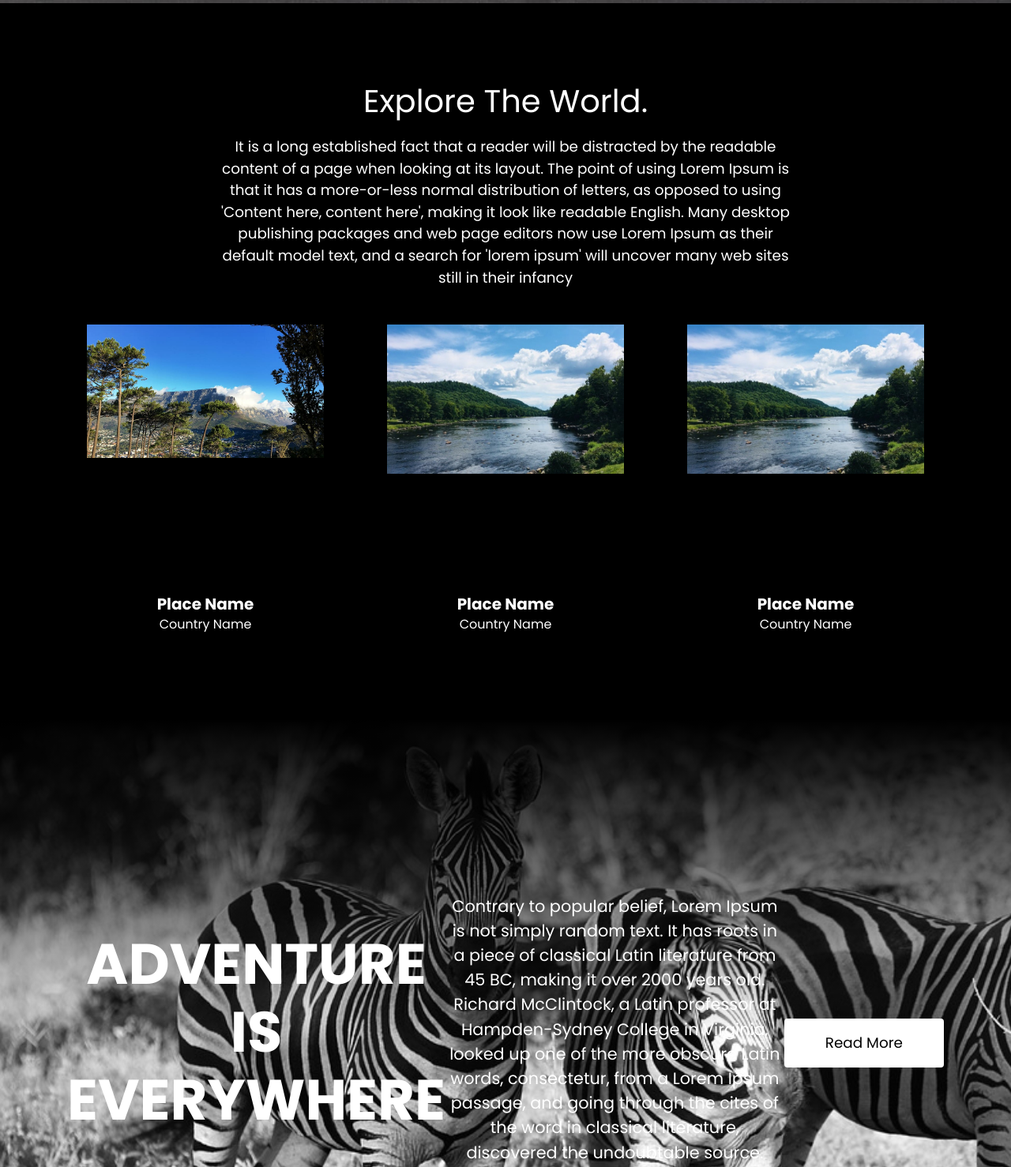
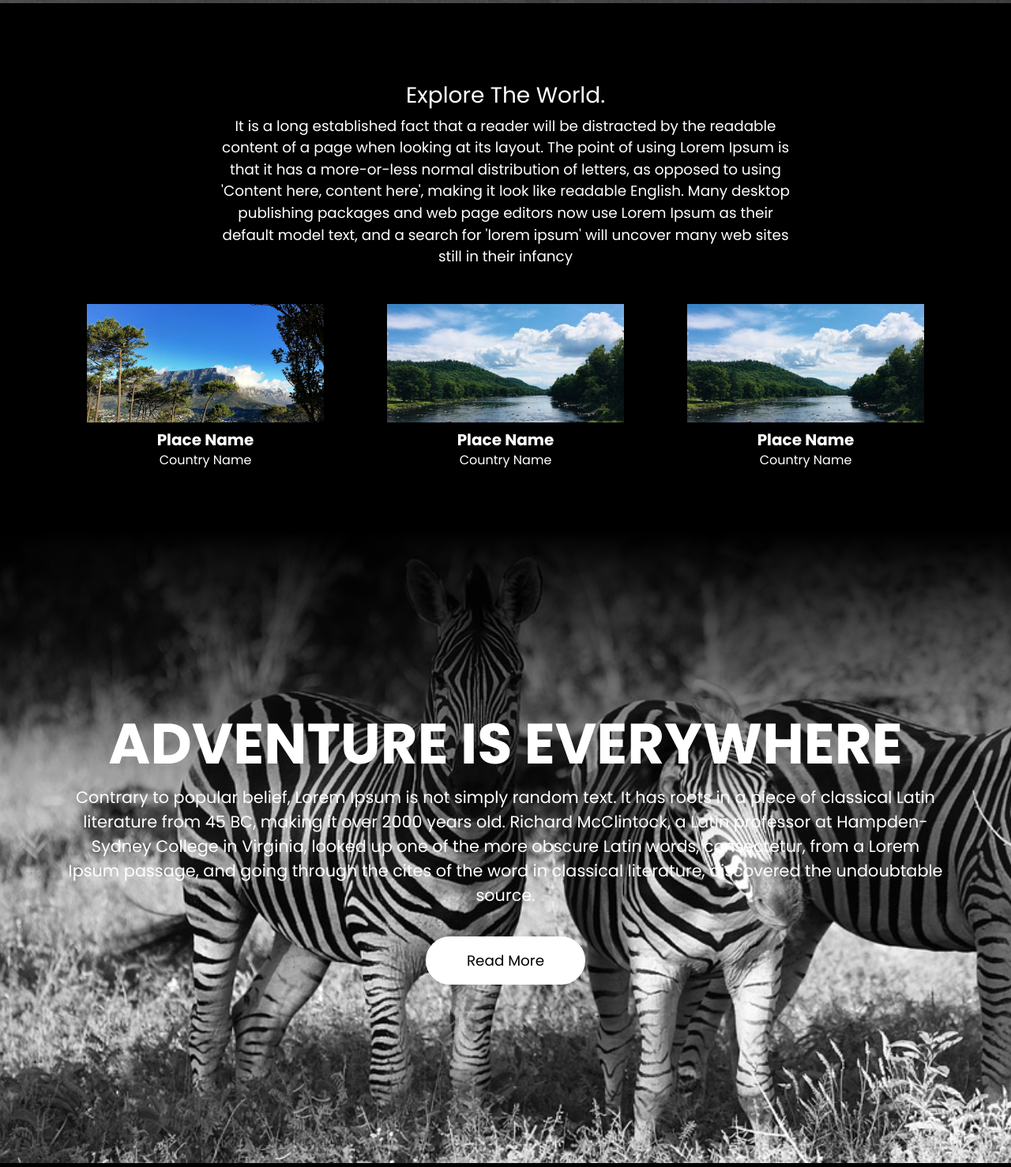
Before and after one commit to Bradleyvz/Sample6-, a plain HTML site: page Sample 6/Web Pages/Index.html in a window 1280 px wide. Shown: the part 796-2274 px from the top of the page at 79% size. Drawn offline with nearby package versions, Linux system fonts and the light colour scheme.

Commit message:
Small Layout Fixes

```diff
--- a/Sample 6/Web Pages/Index.html
+++ b/Sample 6/Web Pages/Index.html
@@ -71,7 +71,7 @@
             <div class="row">
                 <div class="offset-sm-2 col-sm-8">
                     <div class="headerText text-center">
-                        <h2 data-aos="fade-up" data-aos-duration="1000".data-aos-delay="0" >Explore The World.</h2>
+                        <h3 data-aos="fade-up" data-aos-duration="1000".data-aos-delay="0" >Explore The World.</h3>
                         <p data-aos="fade-up" data-aos-duration="1000".data-aos-delay="600">
                             It is a long established fact that a reader will be distracted by the readable
                             content of a page when looking at its layout. The point of using Lorem Ipsum is
@@ -125,6 +125,7 @@
     <section class="sec2" id="adventure">
         <div class="container h100">
             <div class="contentBox h100">
+                <div>
                 <h2 data-aos="fade-up" data-aos-duration="1000".data-aos-delay="0">Adventure is Everywhere</h2>
                 <p data-aos="fade-up" data-aos-duration="1000".data-aos-delay="50">
                     Contrary to popular belief, Lorem Ipsum is not simply random text.
@@ -135,6 +136,7 @@
                     classical literature, discovered the undoubtable source.
                 </p>
                 <a data-aos="fade-up" data-aos-duration="1000".data-aos-delay="100" href="#" class="btn btnD1">Read More</a>
+                </div>
             </div>
         </div>
     </section>
@@ -199,7 +201,6 @@
                             </p>
                             <a href="#" class="btn btnD2">Read More</a>
                             <div class="clearfix"></div>
-
                         </div>
                     </div>
                 </div>
@@ -221,7 +222,6 @@
                             </p>
                             <a href="#" class="btn btnD2">Read More</a>
                             <div class="clearfix"></div>
-
                         </div>
                     </div>
                 </div>
--- a/Sample 6/Web Pages/Resources/CSS/Style.css
+++ b/Sample 6/Web Pages/Resources/CSS/Style.css
@@ -151,7 +151,7 @@ transition:1s;
         {
             position:relative;
             max-width:300px;
-            height:400px;
+            height:100%;
             margin:0 auto;
             background:#000;
             margin-top:30px;
@@ -176,7 +176,8 @@ transition:1s;
                 width: 100%;
                 height: 100%;
                 display: flex;
-                justify-content:center !important;
+                 justify-content:baseline !important;
+                justify-content: flex-end;
                 align-items: flex-end;
             }
 
@@ -185,7 +186,7 @@ transition:1s;
             position:relative;
             margin:0;
             padding:10px;
-            background:rgba(0,0,0,.95);
+            background:#000;
             color:#fff;
             font-size:20px;
             font-weight:600;
@@ -216,7 +217,7 @@ transition:1s;
             border:2px solid #fff;
             color:#000;
             background:#fff;
-            border-raduis:50px;
+            border-radius:50px;
             padding:15px 50px;
             font-size:1.15rem;
             outline:none;
@@ -266,7 +267,7 @@ transition:1s;
 .btnD2 :hover{
     background: #262626;
     color: #fff;
-    border-raduis: 30px;
+    border-radius: 30px;
     padding: 10px 20px;
     float: right;
 }
@@ -294,7 +295,7 @@ background:transparent;
 border:none;
 border-bottom:2px solid rgba(255,255,255,.2);
 height:50px;
-border-raduis:0;
+border-radius:0;
 background:rgba(0,0,0,.6);
 color:#fff;
 font-size:1.25rem;
```
